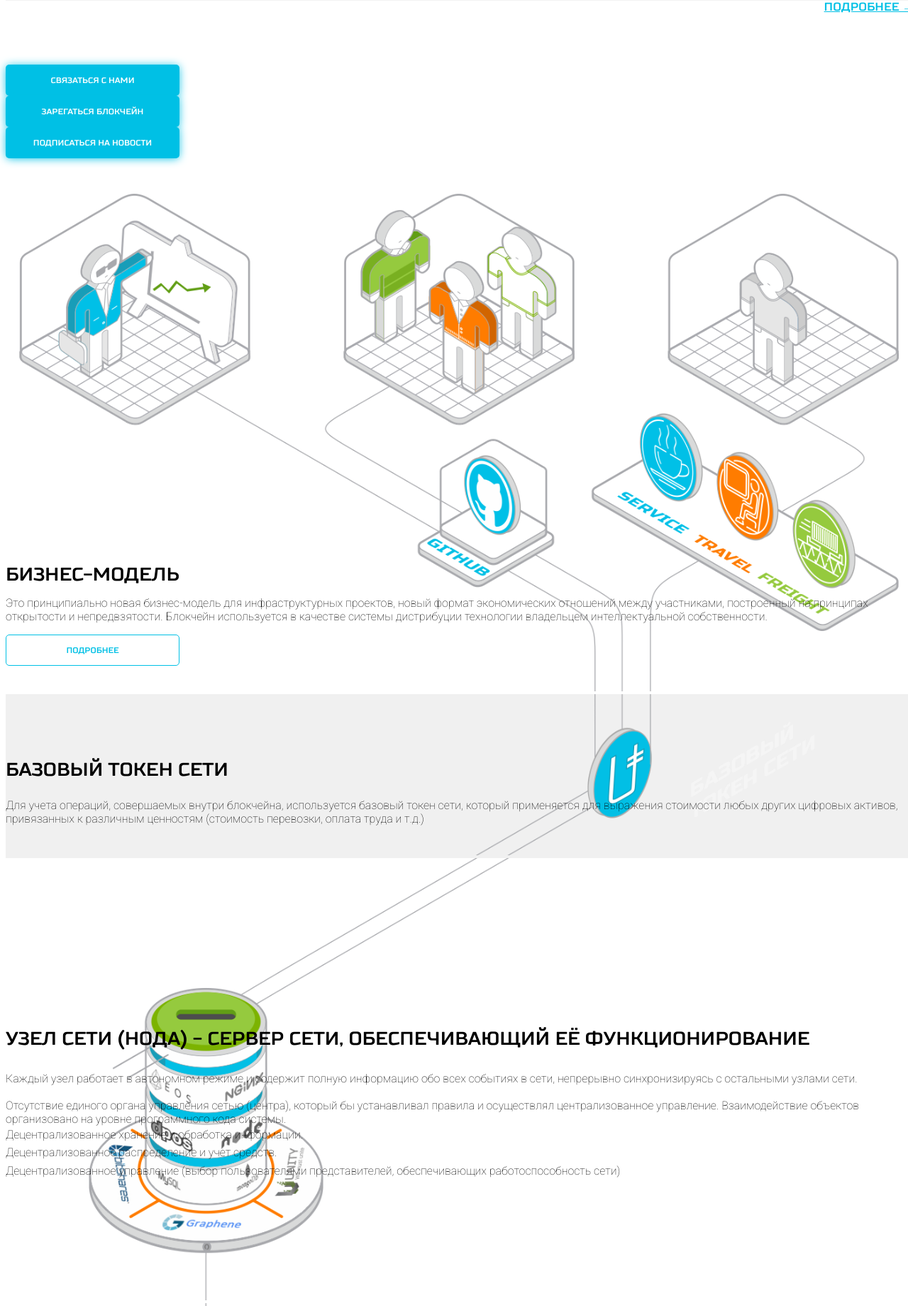
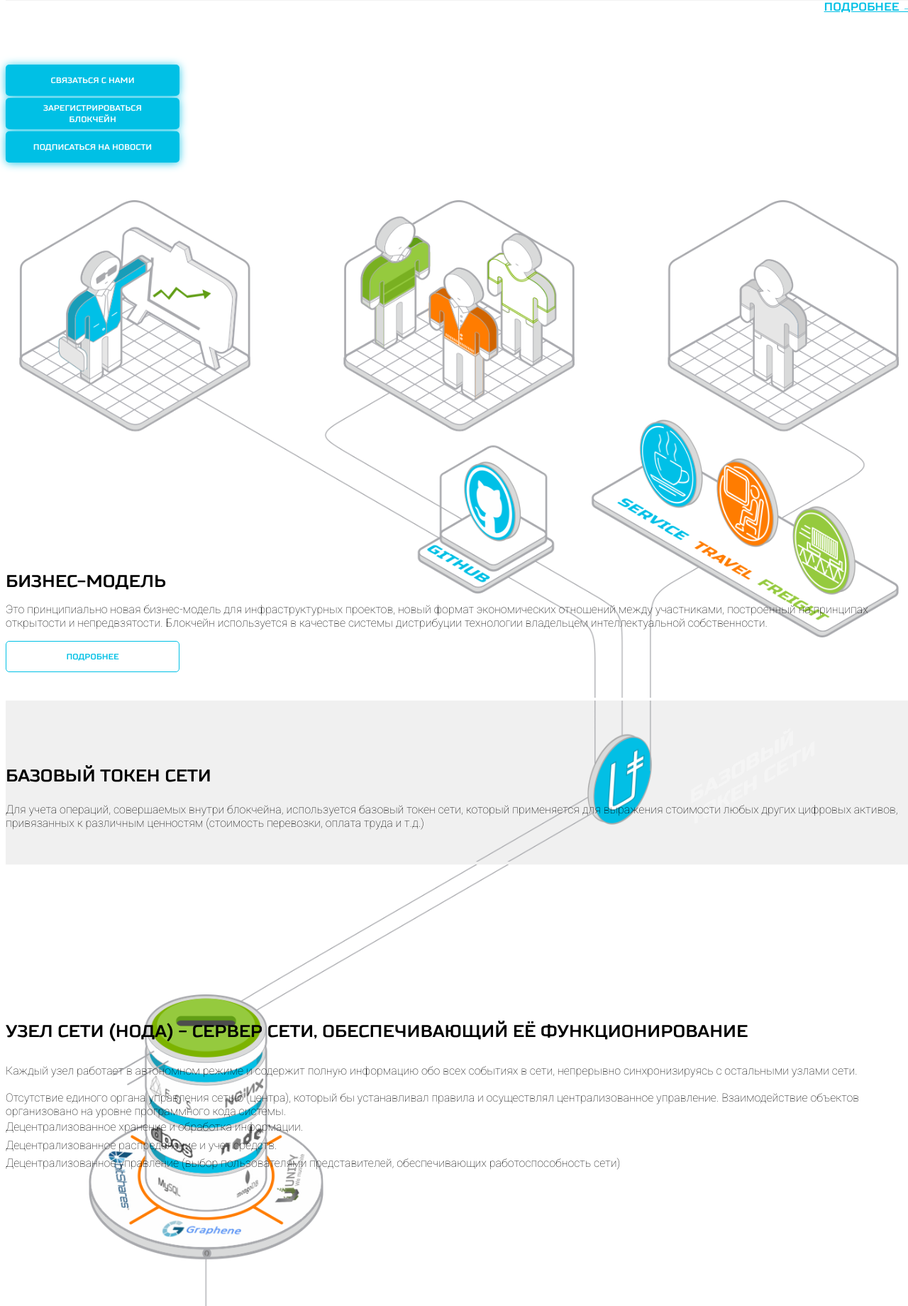
Before and after one commit to u-transnet/transnet.tech, a PHP site: page / in a window 1280 px wide. Shown: the part 2181-4021 px from the top of the page at 71% size. Run offline with PHP 8.4, Linux system fonts and the light colour scheme; some libraries are stand-ins or nearby versions.

Commit message:
Рефакторинг CSS
Вынос общих стилей блоков и оптимизация

```diff
--- a/assets/css/app.css
+++ b/assets/css/app.css
@@ -8,6 +10,15 @@
     font-style: normal;
 }
 
+/* Chrome  font fix */
+
+@-webkit-keyframes fontfix {
+    from { opacity: 1; }
+    to   { opacity: 1; }
+}
+
+/* Base styles*/
+
 html {
   overflow: scroll;
 }
@@ -22,17 +33,13 @@ body, html {
     font-family: 'Roboto', sans-serif;
     font-weight: 100;
     position: relative;
-      -webkit-animation-delay: 0.1s;
+    -webkit-animation-delay: 0.1s;
     -webkit-animation-name: fontfix;
     -webkit-animation-duration: 0.1s;
     -webkit-animation-iteration-count: 1;
     -webkit-animation-timing-function: linear;
 }
 
-@-webkit-keyframes fontfix {
-    from { opacity: 1; }
-    to   { opacity: 1; }
-}
 
 section {
 	position: relative;
@@ -86,18 +85,35 @@ a:hover {
 .header2 {
 	font-family: 'Russo Sans';
 	font-size: 34px;
-	padding-top: 1rem;
 }
 
 .header3 {
 	font-family: 'Russo Sans';
 	font-size: 18px;
-	padding-top: 2rem;
-	font-weight: bold;
+}
+
+.header4 {
+    font-family: 'Russo Sans';
+    font-size: 24px;
 }
 
 .subheader {
 	font-size: 18px;
+}
+
+/* Nav */
+
+.navbar a:hover {
+	color: #fff;
+}
+
+.logo-image, .logo-image_ {
+    display: inline-block;
+    width: 170px;
+}
+
+.logo-image_, .logo-mobile {
+	display: none;
 }
 
 .unav {
@@ -590,7 +580,6 @@ a:hover {
 }
 
 .works2__header2 {
-	font-size: 24px;
 	margin-bottom: 2rem;
 }
 
@@ -600,14 +589,12 @@ a:hover {
 	left: 0;
 }
 
-.works2__subheader2 {
-
-}
-
 .works2 .image-block__hover {
 	bottom: 40px;
 	padding: 0;
 }
+
+/* Principe section */
 
 .principe {
 	background: rgba(0,0,0,.06);
@@ -619,10 +606,7 @@ a:hover {
     transform: translate(0,-50%);
 }
 
-.principe__header2 {
-    font-size: 24px;
-}
-
+/* Node section */
 
 .node__container {
 	background-position: center;
@@ -640,7 +624,6 @@ a:hover {
 }
 
 .node__header {
-	font-size: 24px;
 	margin-bottom: 2rem;
 }
 
@@ -1358,6 +1353,10 @@ a.sidebar__header:hover {
 /* buttons */
 
 
+.buttons-content {
+    transform: translate(-50%, -50%);
+    position: absolute;
+}
 
 .btn {
     border: 1px solid #000;
@@ -1385,6 +1384,7 @@ a.sidebar__header:hover {
 	border-radius: 5px;
 	font-family: 'Russo Sans';
 	border: 0;
+	line-height: 1rem;
 }
 
 .reg-btn-white {
--- a/index.html
+++ b/index.html
@@ -447,13 +447,13 @@
               <div class="main__buttons text-center">
 
                   <button class="main__buttons-btn main__buttons-left" data-lang="concept">
-                    <span class="main__buttons-content lang" data-lang="concept">КОНЦЕПЦИЯ</span>
+                    <span class="buttons-content lang" data-lang="concept">КОНЦЕПЦИЯ</span>
                   </button>
                   <button class="main__buttons-btn main__buttons-center">
-                    <span class="main__buttons-content lang" data-lang="blockchain_signup">ЗАРЕГИСТРИРОВАТЬСЯ<br/>В БЛОКЧЕЙН</span>
+                    <span class="buttons-content lang" data-lang="blockchain_signup">ЗАРЕГИСТРИРОВАТЬСЯ<br/>В БЛОКЧЕЙН</span>
                   </button>
                   <button class="main__buttons-btn main__buttons-right" data-lang="subscribe">
-                    <span class="main__buttons-content lang" data-lang="subscribe">ПОДПИСАТЬСЯ</span>
+                    <span class="buttons-content lang" data-lang="subscribe">ПОДПИСАТЬСЯ</span>
                   </button>
 
               </div>
@@ -529,19 +529,25 @@
             <div class="col col-xs-12 col-sm-12 col-md-4 col-lg-4 text-center works2__header-offset">
 
               <img data-src="assets/images/investor.png" class="works2__mobile image-mobile"/>
-              <button class="btn reg-btn blue-btn text-center works2__mobile-btn lang" data-lang="contact_us">СВЯЗАТЬСЯ С НАМИ</button>
+              <button class="btn reg-btn blue-btn text-center works2__mobile-btn">
+                  <span class="buttons-content lang" data-lang="contact_us">СВЯЗАТЬСЯ С НАМИ</span>
+              </button>
             </div>
 
             <div class="col col-xs-12 col-sm-12 col-md-4 col-lg-4 text-center">
 
               <img data-src="assets/images/crowdfounding.png" class="works2__mobile image-mobile"/>
-              <button class="btn reg-btn blue-btn text-center works2__mobile-btn lang" data-lang="blockchain_signup">ЗАРЕГАТЬСЯ БЛОКЧЕЙН</button>
+              <button class="btn reg-btn blue-btn text-center works2__mobile-btn">
+                <span class="buttons-content" data-lang="blockchain_signup">ЗАРЕГИСТРИРОВАТЬСЯ<br/>БЛОКЧЕЙН</span>
+              </button>
             </div>
 
             <div class="col col-xs-12 col-sm-12 col-md-4 col-lg-4 text-center">
 
               <img data-src="assets/images/user-mobile.png" class="works2__mobile image-mobile works2__user-image" />
-              <button class="btn reg-btn blue-btn text-center works2__mobile-btn lang" data-lang="subscribe_news">ПОДПИСАТЬСЯ НА НОВОСТИ</button>
+              <button class="btn reg-btn blue-btn text-center works2__mobile-btn">
+                <span class="buttons-content" data-lang="subscribe_news lang">ПОДПИСАТЬСЯ НА НОВОСТИ</span>
+              </button>
 
             </div>
 
@@ -553,7 +559,7 @@
 
             <div class="image-block__hover works2__whitepaper col-xs-12 col-sm-12 col-md-4">
 
-              <h2 class="header2 works2__header2 lang" data-lang="business_model">БИЗНЕС-МОДЕЛЬ</h2>
+              <h2 class="header4 works2__header2 lang" data-lang="business_model">БИЗНЕС-МОДЕЛЬ</h2>
 
               <p class="subheader works2__subheader2 lang" data-lang="business_model_text"> Это принципиально новая бизнес-модель для инфраструктурных проектов, новый формат экономических отношений между участниками, построенный на принципах открытости и непредвзятости. Блокчейн используется в качестве системы дистрибуции технологии владельцем интеллектуальной собственности.</p>
 
@@ -573,7 +579,7 @@
 
       <div class="arrow mobile" data-anchor="business-mobile"><img data-src="assets/images/arrow.png" alt=""/></div>
 
-      <h3 class="header2 principe-mobile__header2 lang" data-lang="token">БАЗОВЫЙ ТОКЕН СЕТИ</h3>
+      <h3 class="header4 principe-mobile__header2 lang" data-lang="token">БАЗОВЫЙ ТОКЕН СЕТИ</h3>
 
       <img data-src="assets/images/token.jpg" />
 
@@ -591,7 +597,7 @@
 
           <div class="image-block__hover col-xs-12 col-sm-12 col-md-6 principe__container">
 
-            <h3 class="header2 principe__header2 lang" data-lang="token">БАЗОВЫЙ ТОКЕН СЕТИ</h3>
+            <h3 class="header4 principe__header2 lang" data-lang="token">БАЗОВЫЙ ТОКЕН СЕТИ</h3>
 
             <img data-src="assets/images/token.jpg" class="principe__token" />
 
@@ -632,7 +638,7 @@
 
           <div class="image-block__hover col-sm-12 col-md-6 node__block-right">
 
-            <h2 class="header2 node__header lang" data-lang="node">Узел сети (нода) - сервер сети, обеспечивающий её функционирование</h2>
+            <h2 class="header4 node__header lang" data-lang="node">Узел сети (нода) - сервер сети, обеспечивающий её функционирование</h2>
 
             <span class="subheader lang" data-lang="node_text">Каждый узел работает в автономном режиме и содержит полную информацию обо всех событиях в сети, непрерывно синхронизируясь с остальными узлами сети.<br/><br/>
 
@@ -795,7 +801,7 @@
 
           <div class="col col-sm-6 col-md-6 col-lg-6 text-center">
 
-            <h2 class="header2 information__header2 lang" data-lang="calc">РАССЧЁТ ВОЗВРАТА ИНВЕСТИЦИЙ</h2>
+            <h2 class="header4 information__header2 lang" data-lang="calc">РАССЧЁТ ВОЗВРАТА ИНВЕСТИЦИЙ</h2>
 
             <p class="subheader lang" data-lang="calc_text">Какое-то описание краудфаундинга</p>
 
@@ -803,7 +809,7 @@
 
           <div class="col col-sm-6 col-md-6 col-lg-6 text-center">
 
-            <h2 class="header2 information__header2 lang" data-lang="cost">ПЛАНИРОВАНИЕ МАРШРУТА<br/>ПОЕЗДКИ И СТОИМОСТИ ПУТИ</h2>
+            <h2 class="header4 information__header2 lang" data-lang="cost">ПЛАНИРОВАНИЕ МАРШРУТА<br/>ПОЕЗДКИ И СТОИМОСТИ ПУТИ</h2>
 
             <p class="subheader lang"  data-lang="cost_text">Какое-то описание для пользователя</p>
 
@@ -973,37 +979,37 @@
                 <ul class="node__data-ul text-center">
 
                   <li class="node__data-li" data-id="1">
-                    <h3 class="header2 node__adv-header lang" data-lang="adv1_titile">ОПИСАНИЕ ОДНОГО УЗЛА ДЕЦЕНТРАЛИЗОВАННОЙ СИСТЕМЫ</h3>
+                    <h3 class="header4 node__adv-header lang" data-lang="adv1_titile">ОПИСАНИЕ ОДНОГО УЗЛА ДЕЦЕНТРАЛИЗОВАННОЙ СИСТЕМЫ</h3>
                     <p class="node__adv-info lang" data-lang="adv1_text">Описание какого-то важного узла. Описание какого-то важного узла. Описание какого-то важного узла.</p>
                   </li>
 
                   <li class="node__data-li" data-id="2">
-                    <h3 class="header2 node__adv-header lang" data-lang="adv2_titile">ОПИСАНИЕ ОДНОГО УЗЛА ДЕЦЕНТРАЛИЗОВАННОЙ СИСТЕМЫ 2</h3>
+                    <h3 class="header4 node__adv-header lang" data-lang="adv2_titile">ОПИСАНИЕ ОДНОГО УЗЛА ДЕЦЕНТРАЛИЗОВАННОЙ СИСТЕМЫ 2</h3>
                     <p class="node__adv-info lang" data-lang="adv2_text">Описание какого-то важного узла. Описание какого-то важного узла. Описание какого-то важного узла 2.</p>
                   </li>
 
                   <li class="node__data-li" data-id="3">
-                    <h3 class="header2 node__adv-header lang" data-lang="adv3_titile">ОПИСАНИЕ ОДНОГО УЗЛА ДЕЦЕНТРАЛИЗОВАННОЙ СИСТЕМЫ 3</h3>
+                    <h3 class="header4 node__adv-header lang" data-lang="adv3_titile">ОПИСАНИЕ ОДНОГО УЗЛА ДЕЦЕНТРАЛИЗОВАННОЙ СИСТЕМЫ 3</h3>
                     <p class="node__adv-info lang" data-lang="adv3_text">Описание какого-то важного узла. Описание какого-то важного узла. Описание какого-то важного узла 3.</p>
                   </li>
 
                   <li class="node__data-li" data-id="4">
-                    <h3 class="header2 node__adv-header lang" data-lang="adv4_titile">ОПИСАНИЕ ОДНОГО УЗЛА ДЕЦЕНТРАЛИЗОВАННОЙ СИСТЕМЫ 4</h3>
+                    <h3 class="header4 node__adv-header lang" data-lang="adv4_titile">ОПИСАНИЕ ОДНОГО УЗЛА ДЕЦЕНТРАЛИЗОВАННОЙ СИСТЕМЫ 4</h3>
                     <p class="node__adv-info lang" data-lang="adv4_text">Описание какого-то важного узла. Описание какого-то важного узла. Описание какого-то важного узла 4.</p>
                   </li>
 
                   <li class="node__data-li" data-id="5">
-                    <h3 class="header2 node__adv-header lang" data-lang="adv5_titile">ОПИСАНИЕ ОДНОГО УЗЛА ДЕЦЕНТРАЛИЗОВАННОЙ СИСТЕМЫ 5</h3>
+                    <h3 class="header4 node__adv-header lang" data-lang="adv5_titile">ОПИСАНИЕ ОДНОГО УЗЛА ДЕЦЕНТРАЛИЗОВАННОЙ СИСТЕМЫ 5</h3>
                     <p class="node__adv-info lang" data-lang="adv5_text">Описание какого-то важного узла. Описание какого-то важного узла. Описание какого-то важного узла 5.</p>
                   </li>
 
                   <li class="node__data-li" data-id="6">
-                    <h3 class="header2 node__adv-header lang" data-lang="adv6_titile">ОПИСАНИЕ ОДНОГО УЗЛА ДЕЦЕНТРАЛИЗОВАННОЙ СИСТЕМЫ 6</h3>
+                    <h3 class="header4 node__adv-header lang" data-lang="adv6_titile">ОПИСАНИЕ ОДНОГО УЗЛА ДЕЦЕНТРАЛИЗОВАННОЙ СИСТЕМЫ 6</h3>
                     <p class="node__adv-info lang" data-lang="adv5_text">Описание какого-то важного узла. Описание какого-то важного узла. Описание какого-то важного узла 6.</p>
                   </li>
 
                   <li class="node__data-li" data-id="7">
-                    <h3 class="header2 node__adv-header lang" data-lang="adv7_titile">ОПИСАНИЕ ОДНОГО УЗЛА ДЕЦЕНТРАЛИЗОВАННОЙ СИСТЕМЫ 7</h3>
+                    <h3 class="header4 node__adv-header lang" data-lang="adv7_titile">ОПИСАНИЕ ОДНОГО УЗЛА ДЕЦЕНТРАЛИЗОВАННОЙ СИСТЕМЫ 7</h3>
                     <p class="node__adv-info lang" data-lang="adv6_text">Описание какого-то важного узла. Описание какого-то важного узла. Описание какого-то важного узла 7.</p>
                   </li>
 
@@ -1013,38 +1019,38 @@
                   </li>
 
                   <li class="node__data-li" data-id="9">
-                    <h3 class="header2 node__adv-header lang" data-lang="adv9_titile">ОПИСАНИЕ ОДНОГО УЗЛА ДЕЦЕНТРАЛИЗОВАННОЙ СИСТЕМЫ 9</h3>
+                    <h3 class="header4 node__adv-header lang" data-lang="adv9_titile">ОПИСАНИЕ ОДНОГО УЗЛА ДЕЦЕНТРАЛИЗОВАННОЙ СИСТЕМЫ 9</h3>
                     <p class="node__adv-info lang" data-lang="adv8_text">Описание какого-то важного узла. Описание какого-то важного узла. Описание какого-то важного узла 9.</p>
                   </li>
 
                   <li class="node__data-li" data-id="10">
-                    <h3 class="header2 node__adv-header lang" data-lang="adv10_titile">ОПИСАНИЕ ОДНОГО УЗЛА ДЕЦЕНТРАЛИЗОВАННОЙ СИСТЕМЫ 10</h3>
+                    <h3 class="header4 node__adv-header lang" data-lang="adv10_titile">ОПИСАНИЕ ОДНОГО УЗЛА ДЕЦЕНТРАЛИЗОВАННОЙ СИСТЕМЫ 10</h3>
                     <p class="node__adv-info lang" data-lang="adv10_text">Описание какого-то важного узла. Описание какого-то важного узла. Описание какого-то важного узла 10.</p>
                   </li>
 
                   <li class="node__data-li" data-id="11">
-                    <h3 class="header2 node__adv-header lang" data-lang="adv11_titile">ОПИСАНИЕ ОДНОГО УЗЛА ДЕЦЕНТРАЛИЗОВАННОЙ СИСТЕМЫ 11</h3>
+                    <h3 class="header4 node__adv-header lang" data-lang="adv11_titile">ОПИСАНИЕ ОДНОГО УЗЛА ДЕЦЕНТРАЛИЗОВАННОЙ СИСТЕМЫ 11</h3>
                     <p class="node__adv-info lang" data-lang="adv11_text">Описание какого-то важного узла. Описание какого-то важного узла. Описание какого-то важного узла 11.</p>
                   </li>
 
                   <li class="node__data-li" data-id="12">
-                    <h3 class="header2 node__adv-header lang" data-lang="adv12_titile">ОПИСАНИЕ ОДНОГО УЗЛА ДЕЦЕНТРАЛИЗОВАННОЙ СИСТЕМЫ 12</h3>
+                    <h3 class="header4 node__adv-header lang" data-lang="adv12_titile">ОПИСАНИЕ ОДНОГО УЗЛА ДЕЦЕНТРАЛИЗОВАННОЙ СИСТЕМЫ 12</h3>
                     <p class="node__adv-info lang" data-lang="adv12_text">Описание какого-то важного узла. Описание какого-то важного узла. Описание какого-то важного узла 12.</p>
                   </li>
 
 
                   <li class="node__data-li" data-id="13">
-                    <h3 class="header2 node__adv-header lang" data-lang="adv13_titile">ОПИСАНИЕ ОДНОГО УЗЛА ДЕЦЕНТРАЛИЗОВАННОЙ СИСТЕМЫ 13</h3>
+                    <h3 class="header4 node__adv-header lang" data-lang="adv13_titile">ОПИСАНИЕ ОДНОГО УЗЛА ДЕЦЕНТРАЛИЗОВАННОЙ СИСТЕМЫ 13</h3>
                     <p class="node__adv-info lang" data-lang="adv13_text">Описание какого-то важного узла. Описание какого-то важного узла. Описание какого-то важного узла 13.</p>
                   </li>
 
                   <li class="node__data-li" data-id="14">
-                    <h3 class="header2 node__adv-header lang" data-lang="adv14_titile">ОПИСАНИЕ ОДНОГО УЗЛА ДЕЦЕНТРАЛИЗОВАННОЙ СИСТЕМЫ 14</h3>
+                    <h3 class="header4 node__adv-header lang" data-lang="adv14_titile">ОПИСАНИЕ ОДНОГО УЗЛА ДЕЦЕНТРАЛИЗОВАННОЙ СИСТЕМЫ 14</h3>
                     <p class="node__adv-info lang" data-lang="adv14_text">Описание какого-то важного узла. Описание какого-то важного узла. Описание какого-то важного узла 14.</p>
                   </li>
 
                   <li class="node__data-li" data-id="15">
-                    <h3 class="header2 node__adv-header lang" data-lang="adv15_titile">ОПИСАНИЕ ОДНОГО УЗЛА ДЕЦЕНТРАЛИЗОВАННОЙ СИСТЕМЫ 15</h3>
+                    <h3 class="header4 node__adv-header lang" data-lang="adv15_titile">ОПИСАНИЕ ОДНОГО УЗЛА ДЕЦЕНТРАЛИЗОВАННОЙ СИСТЕМЫ 15</h3>
                     <p class="node__adv-info lang" data-lang="adv15_text">Описание какого-то важного узла. Описание какого-то важного узла. Описание какого-то важного узла 15.</p>
                   </li>
 
@@ -1076,7 +1082,7 @@
 
             <img data-src="assets/images/investor.png" />
 
-            <h5 class="header3">Портфельные инвесторы</h5>
+            <h5 class="header3 whatcan__header">Портфельные инвесторы</h5>
 
             <ul class="whatcan__list">
               <li>Альтернатива венчурному инвестированию</li>
@@ -1092,7 +1098,7 @@
 
             <img data-src="assets/images/crowdfounding.png" />
 
-            <h5 class="header3">Частные инвесторы</h5>
+            <h5 class="header3 whatcan__header">Частные инвесторы</h5>
 
             <ul class="whatcan__list">
               <li>Инвестиции в перспективные проекты без посредников</li>
@@ -1108,7 +1114,7 @@
 
             <img data-src="assets/images/user.png" />
 
-            <h5 class="header3">Пользователь</h5>
+            <h5 class="header3 whatcan__header">Пользователь</h5>
 
             <ul class="whatcan__list">
               <li>Доступный транспорт нового поколения</li>
@@ -1126,19 +1132,25 @@
 
           <div class="col col-sm-4 col-md-4 col-lg-4 text-center">
 
-            <button class="btn reg-btn blue-btn whatcan__button text-center lang" data-lang="contact_us">СВЯЗАТЬСЯ С НАМИ</button>
+            <button class="btn reg-btn blue-btn whatcan__button text-center">
+              <span class="buttons-content lang" data-lang="contact_us">СВЯЗАТЬСЯ С НАМИ</span>
+            </button>
 
           </div>
 
           <div class="col col-sm-4 col-md-4 col-lg-4 text-center">
 
-            <button class="btn reg-btn blue-btn whatcan__button text-center lang" data-lang="blockchain_signup">ЗАРЕГАТЬСЯ БЛОКЧЕЙН</button>
+            <button class="btn reg-btn blue-btn whatcan__button text-center">
+              <span class="buttons-content lang" data-lang="blockchain_signup">ЗАРЕГАТЬСЯ БЛОКЧЕЙН</span>
+            </button>
 
           </div>
 
           <div class="col col-sm-4 col-md-4 col-lg-4 text-center">
 
-            <button class="btn reg-btn blue-btn whatcan__button text-center lang" data-lang="subscribe_news">БЛОГ</button>
+            <button class="btn reg-btn blue-btn whatcan__button text-center">
+              <span class="buttons-content lang" data-lang="subscribe_news"">БЛОГ</span>
+            </button>
 
           </div>
 
@@ -1209,7 +1221,7 @@
 
           <div class="col-sm-6 col-md-6 col-lg-6 welcome__social">
 
-              <h2 class="header2 welcome__header welcome__header-unite lang" data-lang="join_us">ПРИСОЕДИНЯЙСЯ К НАШЕМУ<br/>СООБЩЕСТВУ</h2>
+              <h2 class="header4 welcome__header welcome__header-unite lang" data-lang="join_us">ПРИСОЕДИНЯЙСЯ К НАШЕМУ<br/>СООБЩЕСТВУ</h2>
 
               <div class="welcome__socials">
 
@@ -1475,7 +1487,7 @@
 
           <div class="col-sm-6 col-md-6 col-lg-6 welcome__subscribe">
 
-              <h2 class="header2 welcome__header lang" data-lang="subscribe_news">ПОДПИСАТЬСЯ НА НОВОСТИ</h2>
+              <h2 class="header4 welcome__header lang" data-lang="subscribe_news">ПОДПИСАТЬСЯ НА НОВОСТИ</h2>
 
               <div  class="welcome__input">
                 <input type="text" class="welcome__input-field" placeholder="Ваша почта" />
```
Also changed, not shown: other parts of assets/css/app.css (+62 -76 lines), public/index.html (+2 -2 lines), public/assets/css/app.css.
